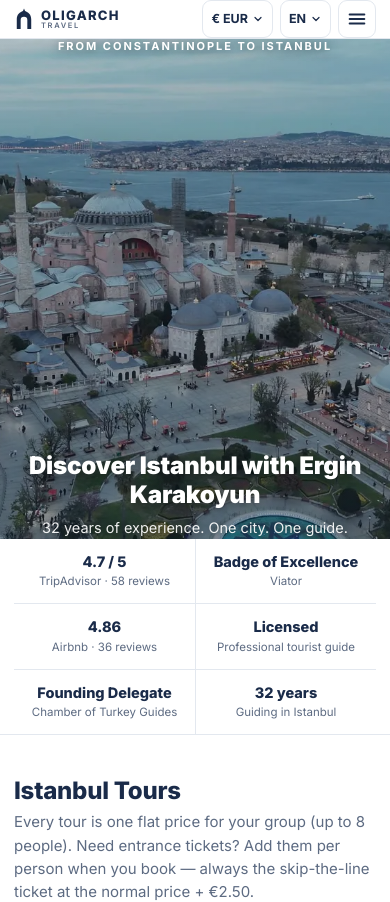
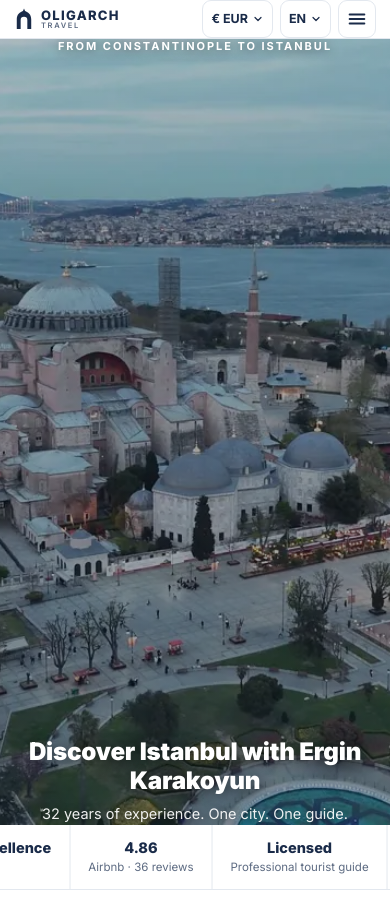
Before and after one commit to 7amed3li/oligarch-travel, a Next.js app: page / in a window 390 px wide. Shown: the top 902 px of the page. Built offline with nearby package versions, Linux system fonts and the light colour scheme.

Commit message:
Trust strip marquee working + full-screen hero on mobile

```diff
--- a/app/globals.css
+++ b/app/globals.css
@@ -970,19 +970,18 @@ footer.site a.ft-btn-maps:active,.ft-btn-copy:active{transform:scale(.98)}
   .hero h1{font-size:clamp(30px,8.5vw,40px);margin-top:14px}
   .hero-sub{font-size:15px;line-height:1.55;margin-top:12px}
   .bookbar{margin-top:22px;border-radius:14px;padding:10px}
-  /* TrustTicker wraps the items in .trust-track rows and GSAP-marquees
-     .trust-in on mobile — that shifted the strip left and cut the first
-     column off-screen. On mobile show a static 2x3 grid instead: the
-     first track becomes the grid, the duplicate track is hidden and the
-     marquee transform is neutralised. */
-  .trust-in{display:block;transform:none!important}
-  .trust-track{display:grid;grid-template-columns:repeat(2,minmax(0,1fr))}
-  .trust-track-dup{display:none}
-  .trust-item{flex:none;padding:12px 8px;border-left:none;border-bottom:1px solid var(--line)}
-  .trust-item:nth-child(even){border-left:1px solid var(--line)}
-  .trust-item:nth-last-child(-n+2){border-bottom:none}
-  .trust-val{font-size:14.5px}
-  .trust-lbl{font-size:11.5px}
+  /* TrustTicker marquee (mobile): .trust-in is the GSAP-animated row and
+     must be exactly two track-widths wide — a flex row of two identical
+     .trust-track halves, as wide as their content (overriding .wrap).
+     GSAP slides it 0 → -50%, i.e. exactly one track width, so the loop
+     is seamless. The strip itself clips at its own edges only; items are
+     single-line and never clipped by a neighbour. */
+  .trust-strip{overflow:hidden}
+  .trust-strip .trust-in{display:flex;flex-wrap:nowrap;width:max-content;max-width:none;margin:0;padding:0}
+  .trust-track{display:flex;flex-wrap:nowrap;flex:none}
+  .trust-item{flex:none;padding:12px 18px;border-left:1px solid var(--line)}
+  .trust-val{font-size:14.5px;white-space:nowrap}
+  .trust-lbl{font-size:11.5px;white-space:nowrap}
   .grid{gap:18px;margin-top:20px}
   .tcard-media{aspect-ratio:4/3}
   .td-more-media{aspect-ratio:4/3}
@@ -1295,9 +1294,14 @@ html.splash-done .ss-root{display:none!important}
 }
 
 @media(max-width:640px){
-  /* Hero: compact atmospheric viewport height with safe horizontal margins */
-  .hero{min-height:clamp(370px,62svh,500px)}
-  .hero-wrap{padding-top:18px;padding-bottom:22px}
+  /* Hero: full first screen on mobile — the sticky header is ~58px tall
+     at this width (10px+10px padding + ~37px content + border), so the
+     hero takes the rest of the viewport and the video/poster (absolute
+     inset 0, object-fit:cover) fills it edge-to-edge. .hero-wrap is a
+     space-between column: topline at the top with clear air below the
+     header, title + sub at the bottom. */
+  .hero{min-height:calc(100vh - 58px);min-height:calc(100svh - 58px)}
+  .hero-wrap{padding-top:26px;padding-bottom:26px}
   .hero-topline{font-size:11px;letter-spacing:.18em;line-height:1.4}
   .hero-bottom h1{font-size:clamp(22px,6.2vw,30px);line-height:1.2;margin-bottom:8px}
   .hero-sub{font-size:14.5px;line-height:1.5;margin-top:0}
@@ -1380,3 +1384,12 @@ html.splash-done .ss-root{display:none!important}
   .field-row-2{grid-template-columns:minmax(0,1.2fr) minmax(0,.8fr)}
   .field-row-2 input[type="date"]{min-width:0;padding:10px 8px}
 }
+
+/* TrustTicker under reduced motion: GSAP's matchMedia stays off, so fall
+   back to a static wrapped strip instead of the clipped marquee row. */
+@media(max-width:640px) and (prefers-reduced-motion:reduce){
+  .trust-strip .trust-in{display:block;width:auto;max-width:1160px;margin:0 auto;padding:0 16px}
+  .trust-track{flex-wrap:wrap}
+  .trust-track-dup{display:none}
+  .trust-item{flex:1 1 40%;border-bottom:1px solid var(--line)}
+}
```
